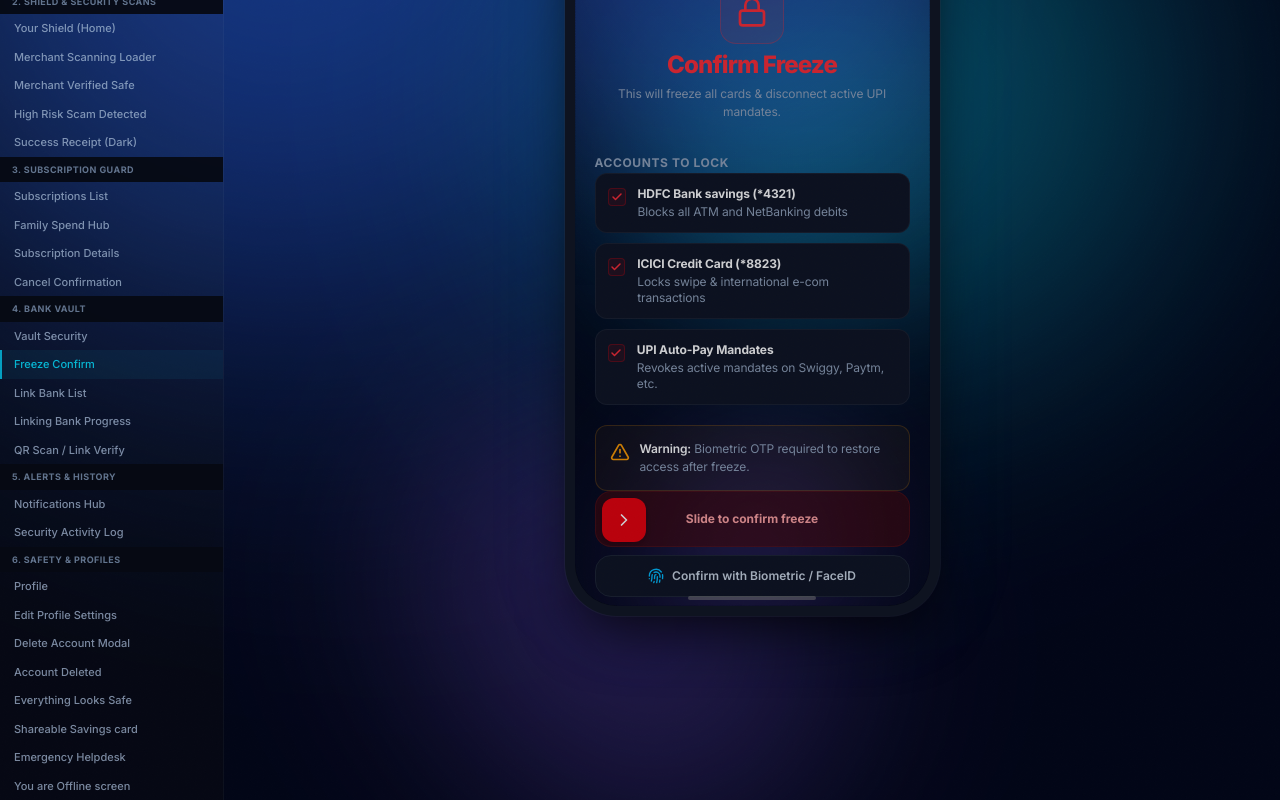
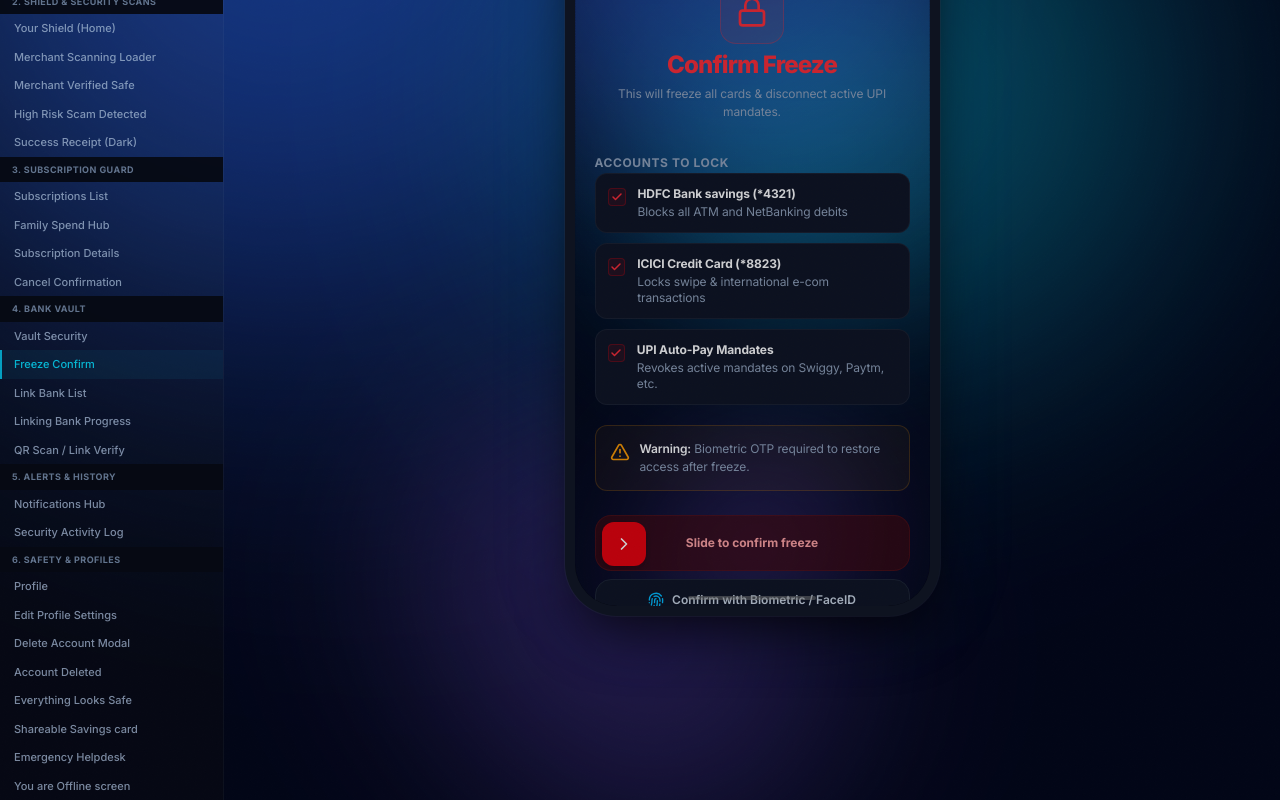
Before and after one commit to jangidarts3860-rgb/Guardia-AI, a React (Vite) app: page /freeze-accounts-confirm in a window 1280 px wide. Shown: the part 348-1148 px from the top of the page. Built offline with nearby package versions, Linux system fonts and the light colour scheme.

Commit message:
Fix: Add top margin to prevent slide action overlapping warning on Freeze Accounts screen

```diff
--- a/src/components/screens/individual/FreezeAccountsConfirmScreen.tsx
+++ b/src/components/screens/individual/FreezeAccountsConfirmScreen.tsx
@@ -110,7 +110,7 @@ export default function FreezeAccountsConfirmScreen() {
         </div>
       </div>
 
-      <div className="space-y-4 z-10 pb-4">
+      <div className="space-y-4 z-10 pb-4 mt-6">
         <div className="space-y-2">
           <SlideToAction onComplete={handleSlideComplete} label="Slide to confirm freeze" variant="danger" />
           <button
```
